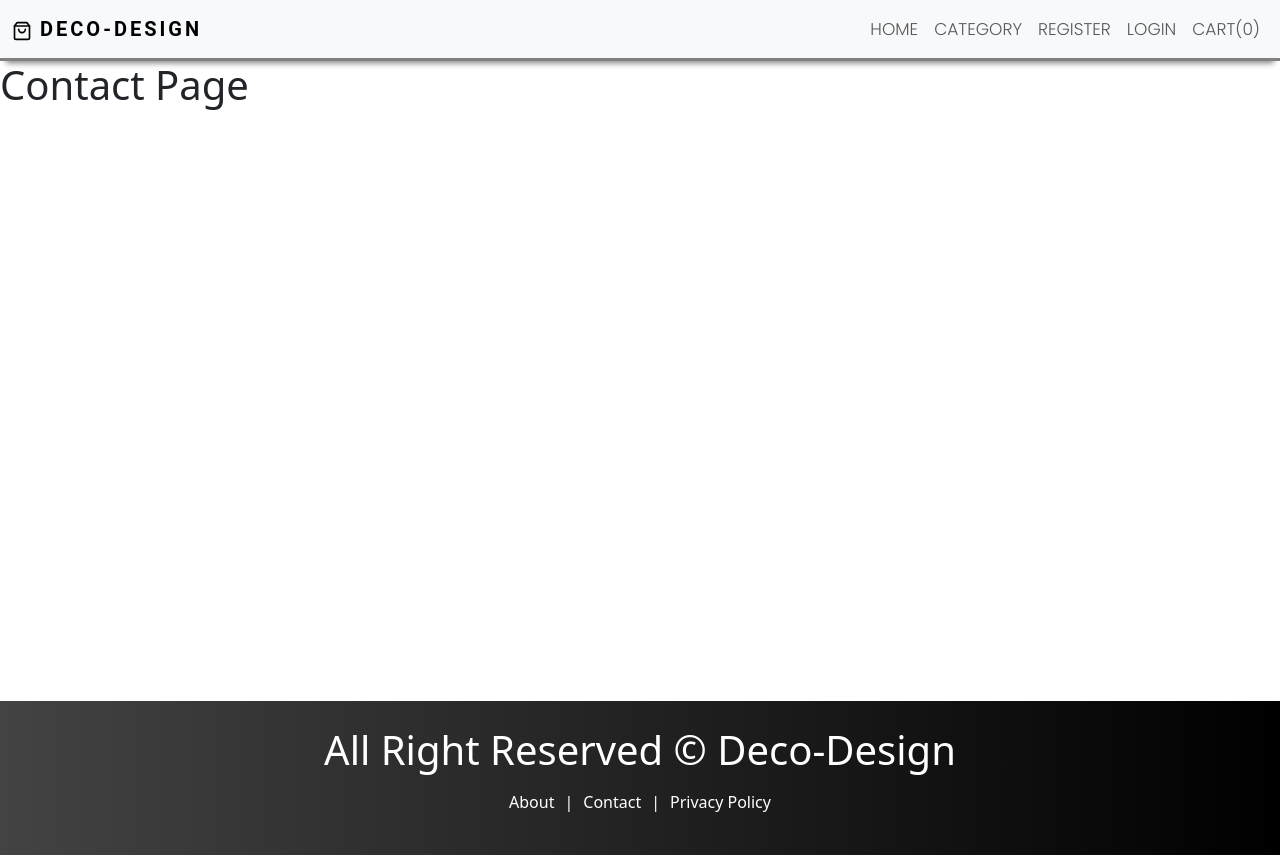
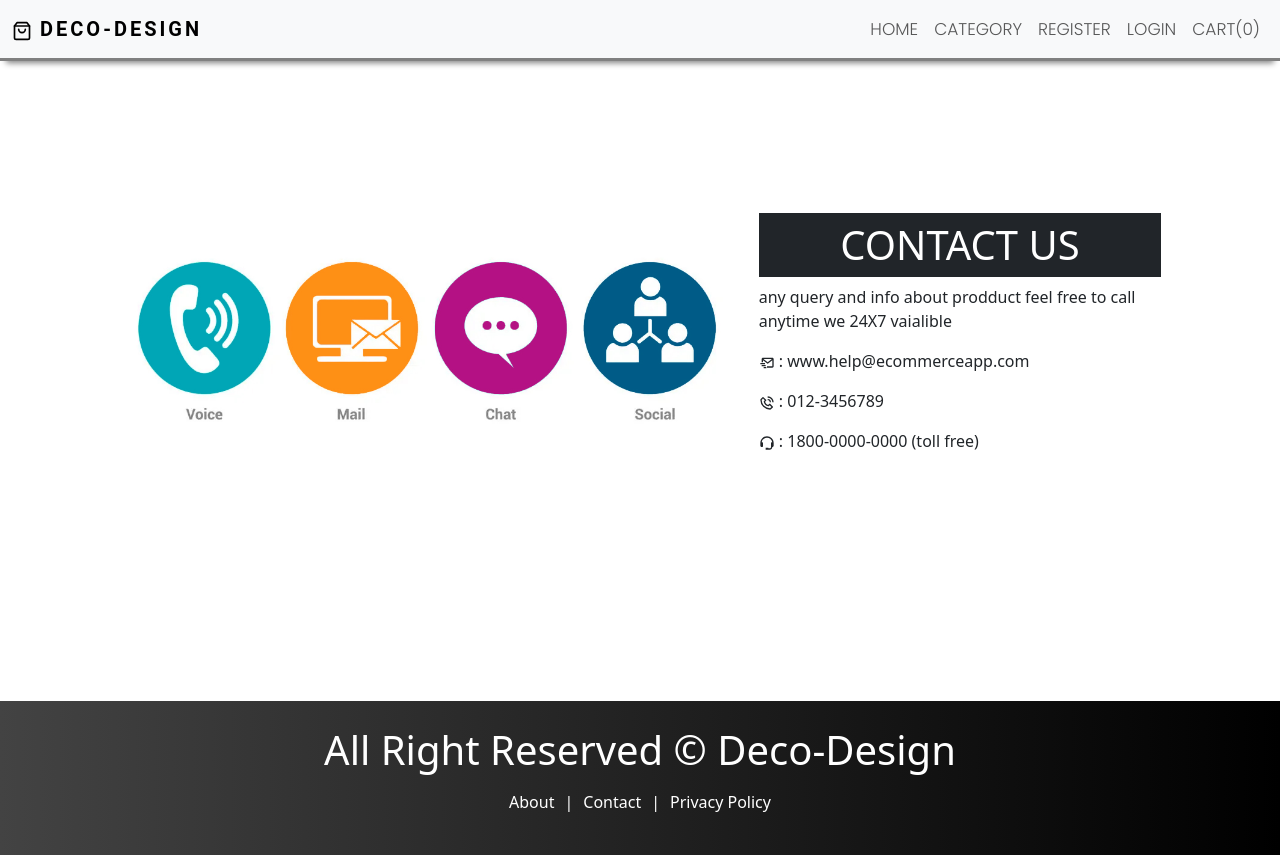
Before and after one commit to capmahin/Deco-Desgin-app, a React (Create React App) app in the folder client/: page /contact in a window 1280 px wide. Built offline with nearby package versions, Linux system fonts and the light colour scheme; the HTML template or start-up script is replaced by a standard one.

Commit message:
add Contactus

```diff
--- a/client/src/index.css
+++ b/client/src/index.css
@@ -61,3 +61,38 @@ font-family: 'Playfair Display', serif;
   color: #ffefba;
   border-bottom: 1px solid #ffefba;
  }
+
+ /* =======
+ ===Page not found css==== */
+ .pnf{
+  display: flex;
+  min-height: 65vh;
+  flex-direction: column;
+  align-items: center;
+  justify-content: center;
+ }
+ .pnf-title{
+font-size: 100px;
+font-weight: normal;
+ }
+ .pnf-heading{
+  font-weight: normal;
+ }
+ .pnf-btn{
+  color: black;
+  border: 1px solid black;
+  text-decoration: 10px;
+  margin-top: 10px;
+  padding: 10px;
+ }
+
+ /* ========================================= */
+/* =========contact us ========= */
+.contactus {
+  margin: 0;
+  padding: 0;
+  height: 70vh;
+  display: flex;
+  align-items: center;
+  justify-content: center;
+}
--- a/client/src/pages/Contact.js
+++ b/client/src/pages/Contact.js
@@ -1,12 +1,36 @@
-import React from 'react'
-import Layout from './../components/Layout/Layout';
-
+import React from "react";
+import Layout from "./../components/Layout/Layout";
+import { BiMailSend, BiPhoneCall, BiSupport } from "react-icons/bi";
 const Contact = () => {
   return (
     <Layout>
-        <h1>Contact Page</h1>
+      <div className="row contactus ">
+        <div className="col-md-6 ">
+          <img
+            src="images/contactus.jpg"
+            alt="contactus"
+            style={{ width: "100%" }}
+          />
+        </div>
+        <div className="col-md-4">
+          <h1 className="bg-dark p-2 text-white text-center">CONTACT US</h1>
+          <p className="text-justify mt-2">
+            any query and info about prodduct feel free to call anytime we 24X7
+            vaialible
+          </p>
+          <p className="mt-3">
+            <BiMailSend /> : www.help@ecommerceapp.com
+          </p>
+          <p className="mt-3">
+            <BiPhoneCall /> : 012-3456789
+          </p>
+          <p className="mt-3">
+            <BiSupport /> : 1800-0000-0000 (toll free)
+          </p>
+        </div>
+      </div>
     </Layout>
-  )
-}
+  );
+};
 
-export default Contact
+export default Contact;
--- a/client/src/pages/Pagenotfound.js
+++ b/client/src/pages/Pagenotfound.js
@@ -1,10 +1,16 @@
 import React from 'react'
+import { Link } from "react-router-dom";
 import Layout from './../components/Layout/Layout';
 
 const Pagenotfound = () => {
   return (
     <Layout>
-        <h1>Page Not Found</h1>
+        <div className="pnf">
+          <h1 className="pnf-title">404</h1>
+          <h2 className="pnf-heading">Oops! Page Not Found</h2>
+          <Link to="/" className="pnf-btn">GO Back</Link>
+
+        </div>
     </Layout>
   )
 }
```
Also changed, not shown: client/public/images/contactus.jpg (added).
